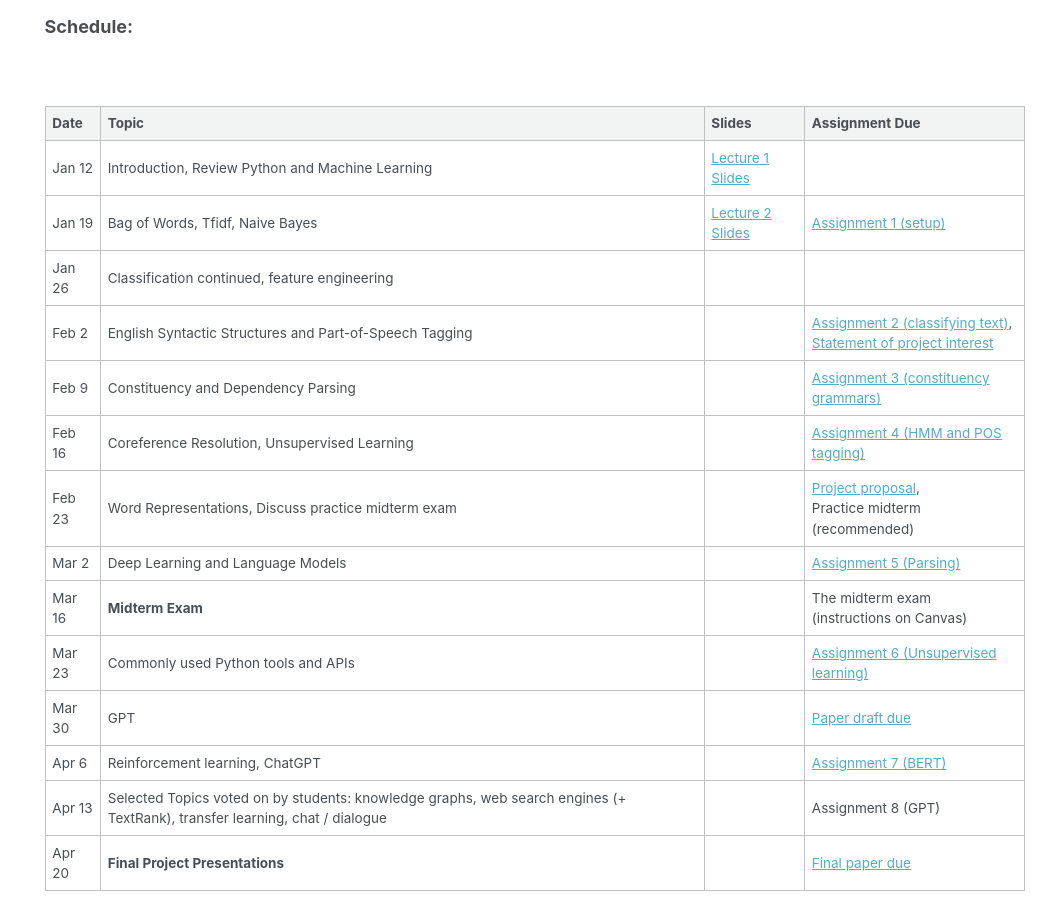
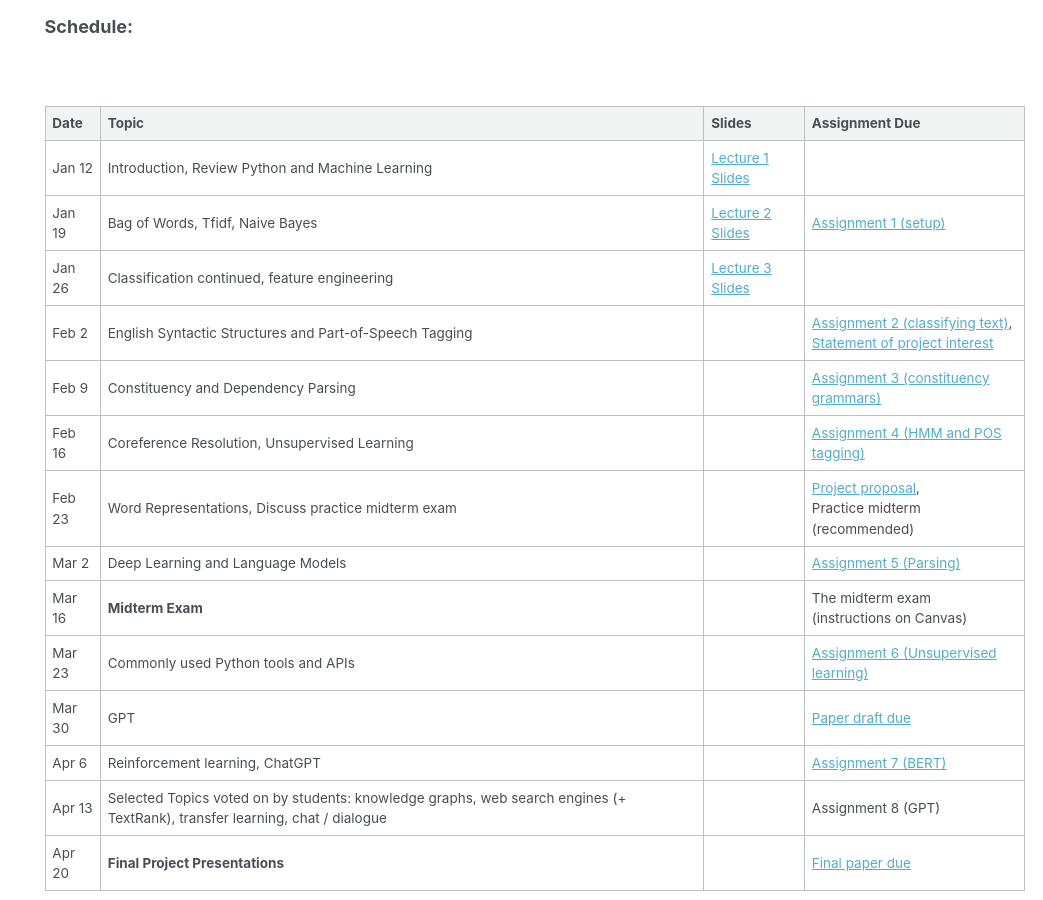
Before and after one commit to rasikabh/rasikabh.github.io, a Jekyll site: the page built from _pages/nlp2023.md, in a window 1280 px wide and 900 px high, scrolled down 697 px. Shown: the whole window, without its empty margins (237-1280 px from the left). Built offline with Jekyll 4.4.1, drawn with Linux system fonts in a browser that asks for light colours.

Commit message:
Update nlp2023.md

```diff
--- a/_pages/nlp2023.md
+++ b/_pages/nlp2023.md
@@ -44,7 +44,7 @@ Tuesdays 10am - 12pm outside room 1010
 |--------|-----------------------------------------------------------------------------------------------|--------|----------------|
 | Jan 12  | Introduction, Review Python and Machine Learning                                             | [Lecture 1 Slides](https://docs.google.com/presentation/d/1FaUufzhynEuVI9W4JWHx35RdXFWKSlr2hx7ARklsfhA/edit?usp=sharing) |                |
 | Jan 19 | Bag of Words, Tfidf, Naive Bayes                                                              | [Lecture 2 Slides](https://docs.google.com/presentation/d/1ygP9I2_tTsNnWsElZGopArMcWwk0FNh-F4E5x2PM0so/edit?usp=sharing) | [Assignment 1 (setup)](https://docs.google.com/document/d/1YaN7B-1CaPwAk7X-gqNgtAd3JQMdIvJo9SUiFIdgpek/edit?usp=sharing) |
-| Jan 26 | Classification continued, feature engineering |        |  |
+| Jan 26 | Classification continued, feature engineering | [Lecture 3 Slides](https://docs.google.com/presentation/d/1gv1lhHflVSIcmTn0UcoyJii1BHG4uCDNw0rmBEb2m4c/edit?usp=sharing) |  |
 | Feb 2 | English Syntactic Structures and Part-of-Speech Tagging |  | [Assignment 2 (classifying text)](https://docs.google.com/document/d/1Ryj6umrzfOFC4xCoSG8wLvmo1CxWetb4LAF8R9xJ5Zk/edit?usp=sharing), <br/> [Statement of project interest](https://docs.google.com/document/d/1qe6uiXbJRvUv1WxvN_YH1PHN7yPMu5hcos9N6x7s_cc/edit?usp=sharing) |
 | Feb 9  | Constituency and Dependency Parsing                                                           |  | [Assignment 3 (constituency grammars)](https://docs.google.com/document/d/1b35nRzO2FKA_SS6GIOB5pTdPbyZWGTQuxVliHGV7MTw/edit?usp=sharing) |
 | Feb 16 | Coreference Resolution, Unsupervised Learning                                                                       |  | [Assignment 4 (HMM and POS tagging)](https://docs.google.com/document/d/12AexcnY5aV2HxyBvRYSwP9Rso1ARD3DtjzBG-aSt800/edit?usp=sharing) |
```
